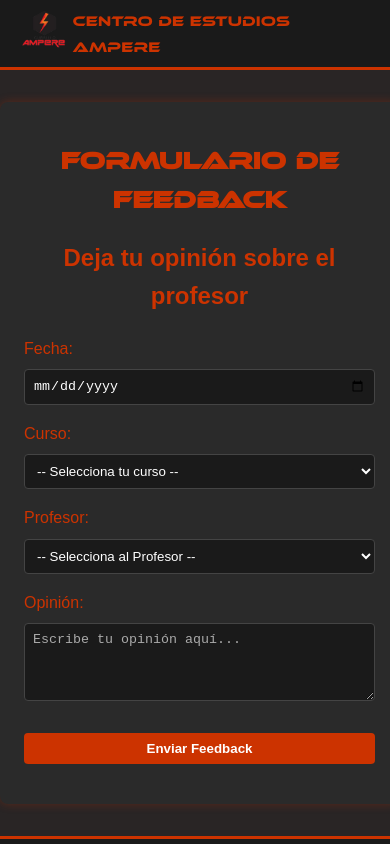
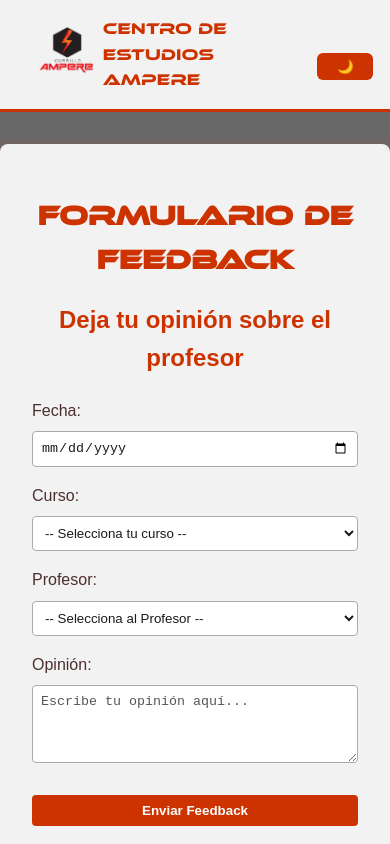
Before and after one commit to Gauss-seidel/feedback, a plain HTML site: page index.html in a window 390 px wide. Shown: the top 844 px of the page. Drawn offline with Linux system fonts and the light colour scheme.

Commit message:
Se agrego boton claro/oscuro

```diff
--- a/index.html
+++ b/index.html
@@ -13,7 +13,11 @@
       <img src="logo.jpg" alt="Logo" class="logo">
     </div>
     <div>
-      <span class="company-name">Centro de estudios Ampere</span>
+      <span style="text-align: center;" class="company-name">Centro de estudios Ampere</span>
+    </div>
+    <!-- Botón modo oscuro/claro -->
+    <div class="derecha">
+      <button  id="toggle">🌙</button>
     </div>
   </header>
 
@@ -26,7 +30,7 @@
       </label>
 
       <label>Curso:
-      <select  name="curso" required>
+        <select name="curso" required>
           <option value="" disabled selected>-- Selecciona tu curso --</option>
           <option value="FCQ">FCQ</option>
           <option value="FACEN">FACEN</option>
@@ -51,10 +55,12 @@
           <option value="Pedro">Prof. Pedro Bogarín</option>
           <option value="Hector">Prof. Héctor González</option>
           <option value="Magali">Prof. Magalí Palacio</option>
-        <option value="Joshua">Prof. Joshua Dagguerre</option>
-        <option value="Alejandro">Prof. Alejandro Dagguerre</option>
+          <option value="Joshua">Prof. Joshua Daguerre</option>
+          <option value="Alejandro">Prof. Alejandro Daguerre</option>
           <option value="Anibal">Prof. Aníbal González</option>
           <option value="Oscar">Prof. Óscar Verza</option>
+          <option value="Juanjo">Prof. Juan José Riverón</option>
+          <option value="Larissa">Prof. Larissa Ruíz</option>
           <option value="Lucas">Prof. Lucas Chamorro</option>
         </select>
       </label>
@@ -62,7 +68,6 @@
       <label>Opinión:
         <textarea name="opinion" rows="4" placeholder="Escribe tu opinión aquí..." required></textarea>
       </label>
-
 
       <button type="submit">Enviar Feedback</button>
     </form>
@@ -73,12 +78,10 @@
   <footer class="site-footer">
     <div class="footer-top">
         <small>© 2025 CEA. Todos los derechos reservados.</small>
-
     </div>
     <div class="footer-credit">
         <span>Desarrollado por </span>
         <img src="LogoWNFB.png" class="footer-logo">
-
     </div>
   </footer>
 
--- a/script.js
+++ b/script.js
@@ -30,3 +30,17 @@ document.getElementById("feedbackForm").addEventListener("submit", e => {
     console.error(err);
   });
 });
+
+// ------------------------
+// MODO OSCURO
+// ------------------------
+const toggle = document.getElementById("toggle");
+toggle.addEventListener("click", () => {
+  document.body.classList.toggle("oscuro");
+
+  if (document.body.classList.contains("oscuro")) {
+    toggle.innerText = "☀️";
+  } else {
+    toggle.innerText = "🌙";
+  }
+});
--- a/style.css
+++ b/style.css
@@ -1,159 +1,131 @@
-/* ==========================
-   FUENTE PERSONALIZADA
-   ========================== */
 @font-face {
-    font-family: 'Ethnocentric';                 /* Nombre de la fuente */
-    src: url('Ethnocentric.otf') format('opentype'); /* Archivo de fuente */
-    font-weight: normal;                          /* Peso normal */
-    font-style: normal;                           /* Estilo normal */
+  font-family: 'Ethnocentric';
+  src: url('Ethnocentric.otf') format('opentype');
+  font-weight: normal;
+  font-style: normal;
 }
 
 /* ==========================
    BODY Y ESTILO GENERAL
    ========================== */
 body {
-    font-family: Arial, sans-serif;  /* Fuente por defecto */
-    margin: 0;                        /* Sin margen */
-    padding: 0;                       /* Sin padding */
-    background: #292525;              /* Fondo oscuro */
-    color: #cc3300;                       /* Texto blanco */
-    line-height: 1.6;                  /* Espaciado de línea */
+  font-family: Arial, sans-serif;
+  margin: 0;
+  padding: 0;
+  background: #696868;  /* Claro por defecto */
+  color: #4c2f2f;
+  line-height: 1.6;
+  transition: background 0.3s, color 0.3s;
+}
+.derecha {
+  margin-left: auto;  /* empuja el div hacia la derecha */
+  align-items: center;
 }
 
 /* ==========================
    HEADER
    ========================== */
 .site-header {
-    display: flex;                     /* Activa flexbox */
-    justify-content: space-between;    /* Logo izquierda, texto derecha */
-    align-items: center;               /* Centra verticalmente */
-    flex-direction: row;      /* fila horizontal por defecto */
+  display: flex;
+  justify-content: space-between;
+  align-items: center;
+  flex-direction: row;
   flex-wrap: nowrap;
-    padding: 1rem 2rem;                /* Espaciado interno */
-    background-color: #1a1a1a;        /* Fondo oscuro */
-    color: #fff;                       /* Texto blanco */
-    border-bottom: 3px solid #cc3300;  /* Separador rojo debajo */
+  padding: 1rem 2rem;
+  background-color: #f2f2f2;  /* Claro */
+  color: #1a1a1a;
+  border-bottom: 3px solid #cc3300;
 }
 
 .logo {
-    height: 50px;                      /* Tamaño del logo */
+  height: 50px;
   width: auto;
-    text-align: left;                        /* Mantiene proporción */
+  text-align: left;
 }
 
 .company-name {
-    font-family: 'Ethnocentric', sans-serif; /* Fuente personalizada */
-    font-size: 1rem;                  /* Tamaño del texto */
+  font-family: 'Ethnocentric', sans-serif;
+  font-size: 1rem;
   text-align: right;
-    color: #cc3300;                    /* Rojo predominante */
-  }
-
-  .company-name span {
-    color: #cc3300;                    /* Rojo también para los spans */
+  color: #cc3300;
 }
 
 /* ==========================
    MAIN
    ========================== */
 main {
-    max-width: 600px;                  /* Ancho máximo */
-    margin: 2rem auto;                  /* Centrado horizontal y margen superior */
-    background: #2a2a2a;               /* Fondo de sección */
-    padding: 2rem;                      /* Espaciado interno */
-    border-radius: 8px;                 /* Bordes redondeados */
-    box-shadow: 0 0 10px rgba(204, 51, 0, 0.3); /* Sombra roja suave */
+  max-width: 600px;
+  margin: 2rem auto;
+  background: #f2f2f2;
+  padding: 2rem;
+  border-radius: 8px;
+  box-shadow: 0 0 10px rgba(204, 51, 0, 0.2);
 }
 
 /* ==========================
    TITULOS
    ========================== */
 h1 {
-    font-family: 'Ethnocentric', sans-serif;  /* Fuente personalizada */
-    text-align: center;                       /* Centrado */
+  font-family: 'Ethnocentric', sans-serif;
+  text-align: center;
   font-size: 1.7rem;
-    color: #cc3300;                           /* Rojo predominante */
+  color: #cc3300;
 }
 
 h2 {
-    text-align: center;                       /* Centrado */
-    color: #cc3300;                           /* Rojo predominante */
+  text-align: center;
+  color: #cc3300;
 }
 
 /* ==========================
    FORMULARIO
    ========================== */
 label {
-    display: block;                           /* Cada label ocupa línea completa */
-    margin-top: 1rem;                         /* Separación superior */
+  display: block;
+  margin-top: 1rem;
 }
 
 input, select, textarea, button {
-    width: 100%;                              /* Ocupa todo el ancho */
-    padding: 0.5rem;                          /* Espaciado interno */
-    margin-top: 0.5rem;                       /* Separación superior */
-    border-radius: 4px;                        /* Bordes redondeados */
-    border: 1px solid #444;                   /* Borde gris oscuro */
-    box-sizing: border-box;                   /* Incluye padding en ancho */
-    background-color: #1a1a1a;               /* Fondo oscuro */
-    color: #fff;                               /* Texto blanco */
+  width: 100%;
+  padding: 0.5rem;
+  margin-top: 0.5rem;
+  border-radius: 4px;
+  border: 1px solid #aaa;
+  box-sizing: border-box;
+  background-color: #fff;
+  color: #1a1a1a;
 }
 
 input::placeholder,
 textarea::placeholder {
-    color: #aaa;                               /* Color gris para placeholder */
+  color: #555;
 }
 
 button {
-    background-color: #cc3300;                /* Rojo predominante */
-    color: #fff;                               /* Texto blanco */
-    border: none;                              /* Sin borde */
-    cursor: pointer;                           /* Cursor puntero */
-    margin-top: 1.5rem;                        /* Separación superior */
-    font-weight: bold;                         /* Negrita */
-    transition: all 0.3s ease;                 /* Transición suave */
+  background-color: #cc3300;
+  color: #ffffff;
+  border: none;
+  cursor: pointer;
+  margin-top: 1.5rem;
+  font-weight: bold;
+  transition: all 0.3s ease;
 }
 
 button:hover {
-    background-color: #990000;                /* Rojo más oscuro al pasar mouse */
-    transform: scale(1.03);                   /* Leve zoom */
+  background-color: #ffffff;
+  transform: scale(1.03);
+  color: #cc3300;
+  border: 2px outset #cc3300;
 }
 
 /* ==========================
    MENSAJES
    ========================== */
 #msg {
-    text-align: center;                        /* Centrado */
-    margin-top: 1rem;                          /* Separación superior */
-    font-weight: bold;                          /* Negrita */
-    color: #cc3300;                             /* Mensajes también en rojo */
-  }
-
-  /* ==========================
-     RESPONSIVE (MÓVILES)
-     ========================== */
-  @media (max-width: 768px) {
-    @media (max-width: 768px) {
-      .site-header {
-          padding: 0.5rem 1rem;          /* Menos padding en móviles */
-      }
-
-      .logo {
-          height: 40px;                  /* Logo más pequeño en móviles */
-      }
-
-      .company-name {
-          font-size: 0.9rem;             /* Texto más pequeño en móviles */
-      }
-  }
-
-    main {
-      width: 90%;                              /* Ajusta ancho para pantallas pequeñas */
-      padding: 1.5rem;                         /* Menos padding */
-    }
-
-    h1, h2 {
-      font-size: 1.5rem;                        /* Texto más pequeño */
-    }
+  text-align: center;
+  margin-top: 1rem;
+  font-weight: bold;
+  color: #cc3300;
 }
 
 /* ==========================
@@ -175,48 +147,83 @@
 .footer-top {
   display: flex;
   flex-direction: column;
-    gap: 0.rem;
+  gap: 0.2rem;
 }
 
 .footer-credit {
   display: flex;
   align-items: center;
-    gap: 0.5rem;       /* Espacio entre logo y texto */
+  gap: 0.5rem;
   margin-top: 0.5rem;
 }
 
 .footer-logo {
-    height: 25px;       /* Ajusta según tu preferencia */
+  height: 25px;
   width: auto;
 }
 
 .footer-credit span {
   font-size: 0.8rem;
+}
+
+/* ==========================
+   BOTÓN DE MODO OSCURO
+   ========================== */
+#toggle {
+  margin-left: 15px;
+  padding: 6px 12px;
+  border: none;
+  border-radius: 6px;
+  background: #cc3300;
+  color: #fff;
+  cursor: pointer;
+  transition: all 0.3s ease;
+}
+
+#toggle:hover {
+  background: #990000;
+}
+
+/* ==========================
+   MODO OSCURO
+   ========================== */
+body.oscuro {
+  background: #1e1d1d;
   color: #cc3300;
 }
 
-/* Links dentro del footer */
-.site-footer a {
+body.oscuro main {
+  background: #2a2a2a;
   color: #cc3300;
-    text-decoration: none;
-    transition: color 0.3s ease;
 }
 
-.site-footer a:hover {
-    color: #b30000;
+body.oscuro .site-header {
+  background-color: #1a1a1a;
+  border-bottom: 3px solid #cc3300;
+  color: #fff;
 }
 
-/* Responsive */
-@media (max-width: 768px) {
-    .site-footer {
-        padding: 0.8rem 1.5rem;
+body.oscuro input,
+body.oscuro select,
+body.oscuro textarea {
+  background-color: #1a1a1a;
+  color: #fff;
+  border: 1px solid #444;
 }
 
-    .footer-logo {
-        height: 20px;   /* Más pequeño en móviles */
+body.oscuro button {
+  background-color: #cc3300;
+  color: #ffffff;
+  border: none;
+  cursor: pointer;
+  margin-top: 1.5rem;
+  font-weight: bold;
+  transition: all 0.3s ease;
 }
 
-    .footer-credit span {
-        font-size: 0.7rem;
+body.oscuro button:hover {
+  background-color: #ffffff;
+  transform: scale(1.03);
+  color: #cc3300;
+  border: 2px outset #cc3300;
 }
-}
```
Lines whose indentation alone changed are shown as unchanged.
